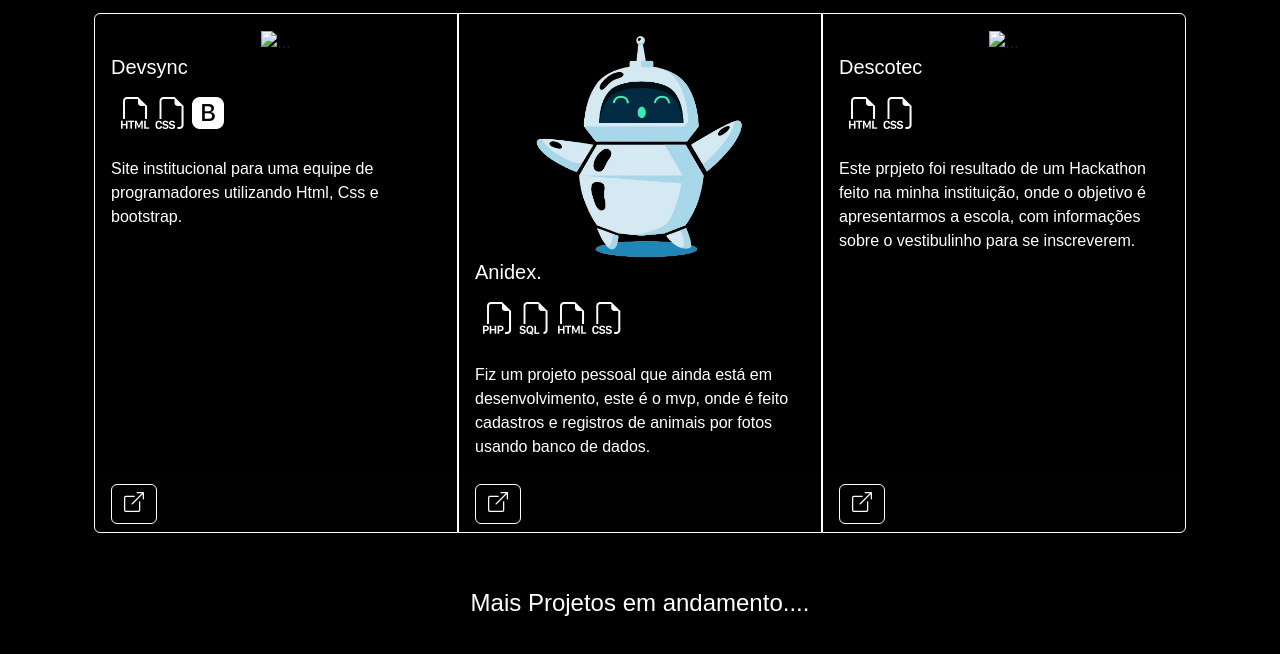
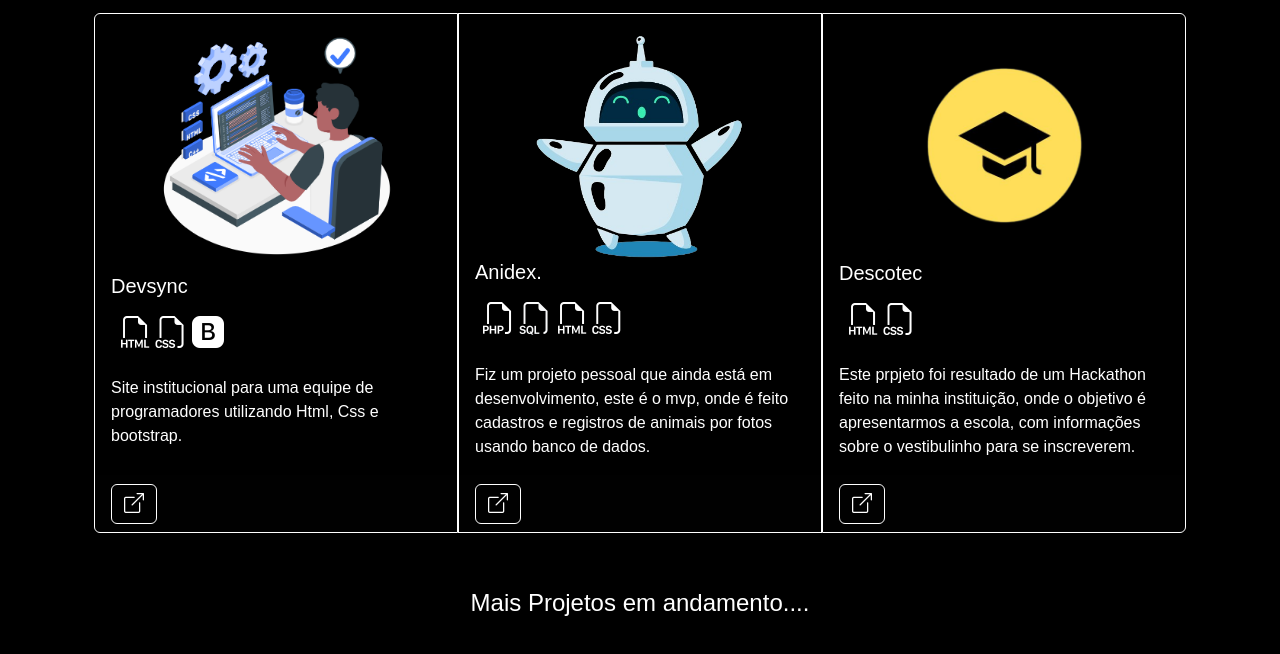
Before and after one commit to reddevx/juan-coutinho, a plain HTML site: page projetos.html in a window 1280 px wide. Shown: the part 159-813 px from the top of the page. Drawn offline with nearby package versions, Linux system fonts and the light colour scheme; the site is published under a folder, as on GitHub Pages, so addresses that start at the root find nothing; a web font is replaced by a local one.

Commit message:
correção de imagens

```diff
--- a/projetos.html
+++ b/projetos.html
@@ -119,7 +119,7 @@
 
                     <div class="card-body">
                         <center>
-                            <img src="/devsync.png" width="70%" height="70%" alt="...">
+                            <img src="devsync.png" width="70%" height="70%" alt="...">
                         </center>
                         <h5 class="card-title text-white">Devsync</h5>
                         <p class="p-2">
@@ -164,7 +164,7 @@
                 <div class="card border border-white bg-black">
                     <div class="card-body">
                         <center>
-                            <img src="/descoteck.png" width="70%" height="70%" alt="...">
+                            <img src="descoteck.png" width="70%" height="70%" alt="...">
                         </center>
                         <h5 class="card-title text-white">Descotec</h5>
                         <p class="p-2">
```
